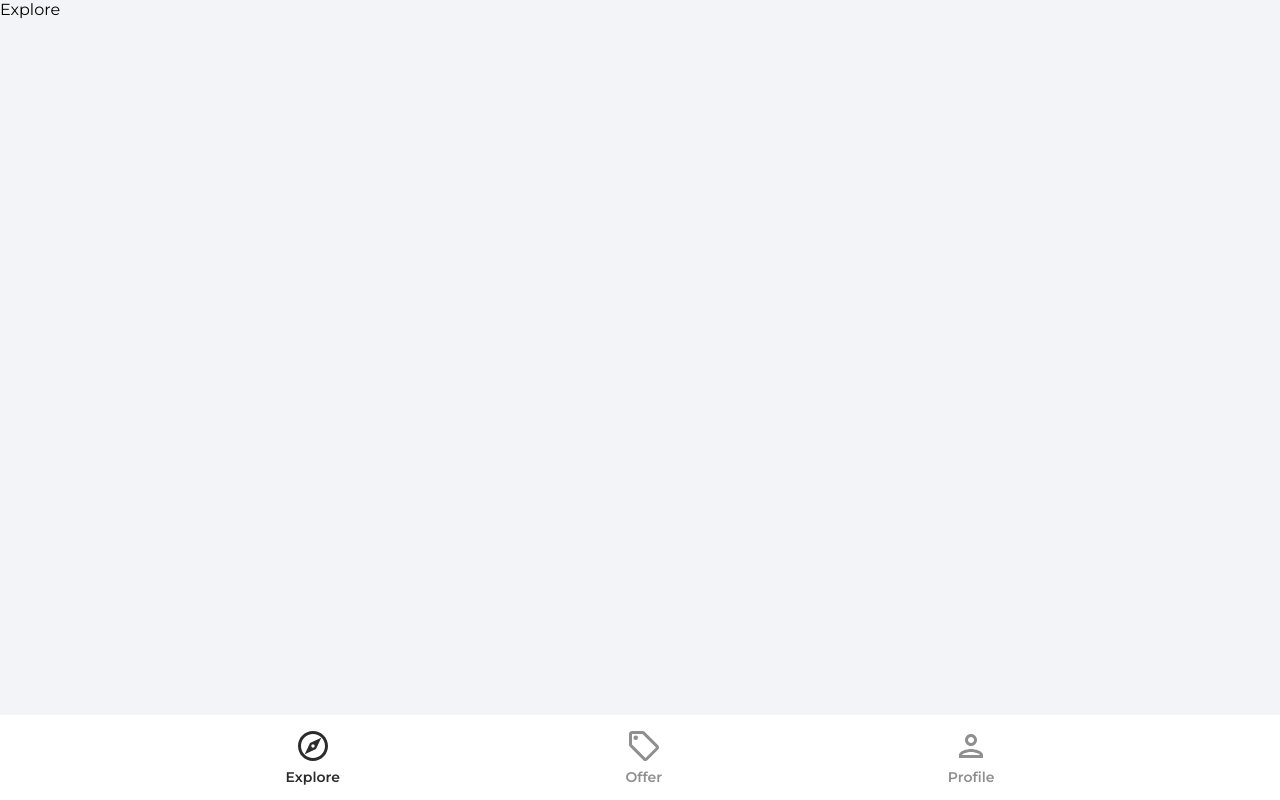
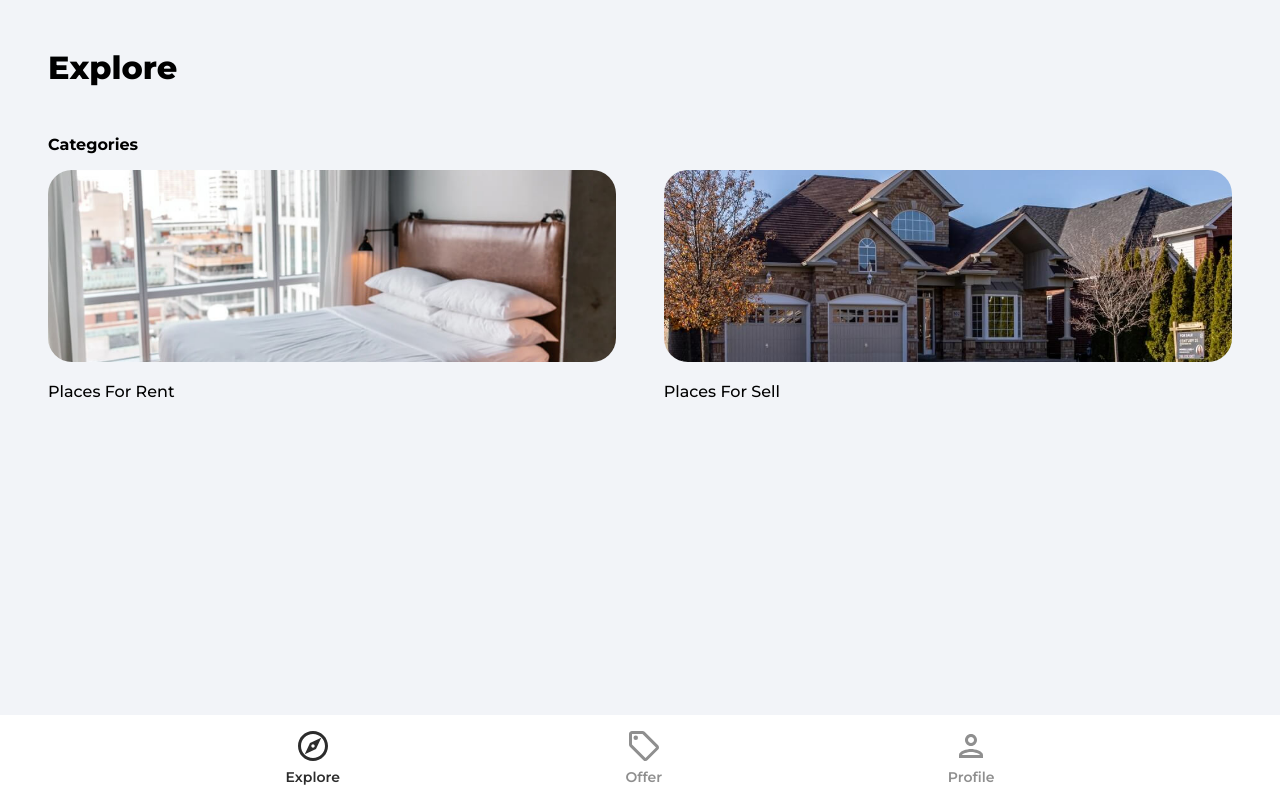
Before and after one commit to Georgefraiha/house-react, a React (Create React App) app: page / in a window 1280 px wide. Built offline with nearby package versions, Linux system fonts and the light colour scheme.

Commit message:
adding Explore and category...

```diff
--- a/src/App.js
+++ b/src/App.js
@@ -7,6 +7,7 @@ import "react-toastify/dist/ReactToastify.css";
 import Profile from "./pages/Profile";
 import SignIn from "./pages/SignIn";
 import SignUp from "./pages/SignUp";
+import Category from "./pages/Category";
 import Navbar from "./components/Navbar";
 import PrivateRoute from "./components/PrivateRoute";
 
@@ -17,6 +18,7 @@ function App() {
         <Routes>
           <Route path="/" element={<Explore />} />
           <Route path="/offers" element={<Offers />} />
+          <Route path="/category/:categoryName" element={<Category />} />
           <Route path="/profile" element={<PrivateRoute />}>
             <Route path="/profile" element={<Profile />} />
           </Route>
--- a/src/components/OAuth.jsx
+++ b/src/components/OAuth.jsx
@@ -1,45 +1,45 @@
-import React from 'react'
-import {useLocation, useNavigate} from 'react-router-dom'
-import {getAuth, signInWithPopup, GoogleAuthProvider} from 'firebase/auth'
-import {doc, setDoc, getDoc, serverTimestamp} from 'firebase/firestore'
-import {db} from '../firebase.config'
-import {toast} from 'react-toastify'
+import { useLocation, useNavigate } from 'react-router-dom'
+import { getAuth, signInWithPopup, GoogleAuthProvider } from 'firebase/auth'
+import { doc, setDoc, getDoc, serverTimestamp } from 'firebase/firestore'
+import { db } from '../firebase.config'
+import { toast } from 'react-toastify'
 import googleIcon from '../assets/svg/googleIcon.svg'
-
 
 function OAuth() {
   const navigate = useNavigate()
-    const location= useLocation()
-    const onGoogleClick = async () =>{
+  const location = useLocation()
+
+  const onGoogleClick = async () => {
     try {
-            const auth=getAuth()
+      const auth = getAuth()
       const provider = new GoogleAuthProvider()
       const result = await signInWithPopup(auth, provider)
-            const user= result.user
-            //check if user exists in the db
-            const docRef= doc(db, 'users', user.uid)
-            const docSnap= await getDoc(docRef)
-            if(!docSnap.exists()){
+      const user = result.user
+
+      // Check for user
+      const docRef = doc(db, 'users', user.uid)
+      const docSnap = await getDoc(docRef)
+
+      // If user, doesn't exist, create user
+      if (!docSnap.exists()) {
         await setDoc(doc(db, 'users', user.uid), {
           name: user.displayName,
           email: user.email,
-                    timestamp: serverTimestamp
+          timestamp: serverTimestamp(),
         })
       }
       navigate('/')
     } catch (error) {
-            toast.error('Could not authorized with Google')
+      toast.error('Could not authorize with Google')
     }
   }
+
   return (
     <div className='socialLogin'>
-    <p>Sign
-    {location.pathname === '/sign-up' ? 'up' : 'in'}
-    with </p>
-    <button className="socialIconDiv" onClick={onGoogleClick}>
-    <img className='socialIconImg' src={googleIcon} alt="" />
+      <p>Sign {location.pathname === '/sign-up' ? 'up' : 'in'} with </p>
+      <button className='socialIconDiv' onClick={onGoogleClick}>
+        <img className='socialIconImg' src={googleIcon} alt='google' />
       </button>
-
     </div>
   )
 }
--- a/src/index.css
+++ b/src/index.css
@@ -91,7 +91,8 @@ button {
 .listingDetails,
 .category,
 .explore {
-  margin: 1rem;
+  margin: 4rem;
+  scroll-behaviour: smooth;
 }
 @media (min-width: 1024px) {
   .pageContainer,
@@ -293,7 +294,7 @@ button {
   color: #00cc66;
   font-weight: 600;
   text-align: center;
-  margin-bottom: 3rem;
+  margin-bottom: 1rem;
 }
 
 @media (min-width: 1217px) {
--- /dev/null
+++ b/src/pages/Category.jsx
@@ -0,0 +1,68 @@
+import React from 'react'
+import {useEffect, useState} from 'react'
+import {useParams} from 'react-router-dom'
+import {collection, getDocs, query, where, orderBy, limit, startAfter} from 'firebase/firestore'
+import {db} from '../firebase.config'
+import {toast} from 'react-toastify'
+import Spinner from '../components/Spinner'
+import { async } from '@firebase/util'
+
+function Category() {
+    const [listings, setListings] = useState(null)
+    const [loading, setLoading]= useState(true)
+
+    const params= useParams()
+     useEffect(()=>{
+const fetchListings=async ()=>{
+    try {
+        // get reference
+        const listingsRef= collection(db, 'listings')
+
+        // create query
+        const q=query(listingsRef,
+            where('type','==', params.categoryName),
+            orderBy('timestamp','desc'),
+            limit(10)
+             )
+        //Execute query
+        const querySnap= await getDocs(q)
+        const listings =[]
+        querySnap.forEach((doc)=>{
+
+            return listings.push({
+                id: doc.id,
+                data: doc.data()
+            })
+        })
+
+        setListings(listings)
+        setLoading(false)
+
+    } catch (error) {
+        toast.error('Could not fetch listings')
+    }
+}
+     },[])
+
+  return (
+    <div className='category'>
+    <header>
+        <p className="pageHeader">
+        {params.categoryName === 'rent' ? 'Places For Rent': 'Places To Sell'}
+        </p>
+    </header>
+    {loading? <Spinner />:listings && listings.length > 0 ? <>
+    <main>
+        <ul className='categoryListings'>
+        {listings.map((listing)=> (
+            <h3>{listings.data.name}</h3>
+        ))}
+        </ul>
+    </main>
+    </>:
+    <p>No Listings for {params.categoryName}</p>}
+    </div>
+  )
+}
+
+export default Category
--- a/src/pages/Explore.jsx
+++ b/src/pages/Explore.jsx
@@ -1,8 +1,36 @@
 import React from 'react'
-
+import {Link} from 'react-router-dom'
+import rentCategoryImage from '../assets/jpg/rentCategoryImage.jpg'
+import sellCategoryImage from '../assets/jpg/sellCategoryImage.jpg'
 function Explore() {
   return (
-    <div>Explore</div>
+    <div className='explore'>
+      <header>
+        <p className="pageHeader">
+          Explore</p>
+      </header>
+      <main>
+         {/* Slider */}
+
+         <p className="exploreCategoryHeading">Categories </p>
+         <div className="exploreCategories">
+           <Link to='/category/rent'>
+            <img src={rentCategoryImage} alt="rent" className='exploreCategoryImg' />
+            <p className="exploreCategoryName">
+           Places For Rent
+           </p>
+           </Link>
+
+           <Link to='/category/sale'>
+            <img src={sellCategoryImage} alt="sell" className='exploreCategoryImg' />
+            <p className="exploreCategoryName">
+           Places For Sell
+           </p>
+           </Link>
+
+           </div>
+      </main>
+    </div>
   )
 }
 
--- a/src/pages/SignIn.jsx
+++ b/src/pages/SignIn.jsx
@@ -41,37 +41,59 @@ toast.error('Bad user credentials!')
 }
   return (
     <>
-    <div className="pageContainer">
+      <div className='pageContainer'>
         <header>
-        <p className="pageHeader">
-          Welcom back!
-        </p>
+          <p className='pageHeader'>Welcome Back!</p>
         </header>
 
         <form onSubmit={onSubmit}>
-  <input type="email" className="emailInput" placeholder="Email" id="email" value={email} onChange={onChange} />
-  <div className="passwordInputDiv">
-    <input type={showPassword?  'text': 'password'} className='passwordInput' placeholder='Pasword' id='password' value={password} onChange={onChange} />
+          <input
+            type='email'
+            className='emailInput'
+            placeholder='Email'
+            id='email'
+            value={email}
+            onChange={onChange}
+          />
+
+          <div className='passwordInputDiv'>
+            <input
+              type={showPassword ? 'text' : 'password'}
+              className='passwordInput'
+              placeholder='Password'
+              id='password'
+              value={password}
+              onChange={onChange}
+            />
+
             <img
               src={visibilityIcon}
-    alt="show password"
-    className="showPassword"
-    onClick={()=> setShowPassword((prevState)=>!prevState)}/>
+              alt='show password'
+              className='showPassword'
+              onClick={() => setShowPassword((prevState) => !prevState)}
+            />
           </div>
-  <Link to='/forgot-password' className='forgotPasswordLink' >Forgot Password</Link>
-  <div className="signInBar">
+
+          <Link to='/forgot-password' className='forgotPasswordLink'>
+            Forgot Password
+          </Link>
+
+          <div className='signInBar'>
             <p className='signInText'>Sign In</p>
-    <button className="signInButton">
+            <button className='signInButton'>
               <ArrowRightIcon fill='#ffffff' width='34px' height='34px' />
             </button>
           </div>
         </form>
-
+        <Link to='/sign-up' className='registerLink'>
+          Sign Up Instead
+        </Link>
         <OAuth />
 
-<Link to='/sign-up' className='registerLink'  >
-  Sign Up Instead
-</Link>
+
+
+
+
       </div>
     </>
   )
--- a/src/pages/SignUp.jsx
+++ b/src/pages/SignUp.jsx
@@ -7,7 +7,7 @@ import {ReactComponent as ArrowRightIcon} from '../assets/svg/keyboardArrowRight
 import visibilityIcon from '../assets/svg/visibilityIcon.svg'
 import {setDoc, doc, serverTimestamp} from 'firebase/firestore'
 import {toast} from 'react-toastify'
-
+import OAuth from '../components/OAuth'
 function SignUp() {
   const [showPassword, setShowPassword] = useState(false)
   const [formData, setFormData]=useState({
@@ -75,11 +75,12 @@ try {
   </div>
 </form>
 
-{/*Google oAuth */}
+
 
 <Link to='/sign-in' className='registerLink'  >
   Sign In Instead
 </Link>
+<OAuth />
     </div>
     </>
   )
```
Lines whose indentation alone changed are shown as unchanged.
